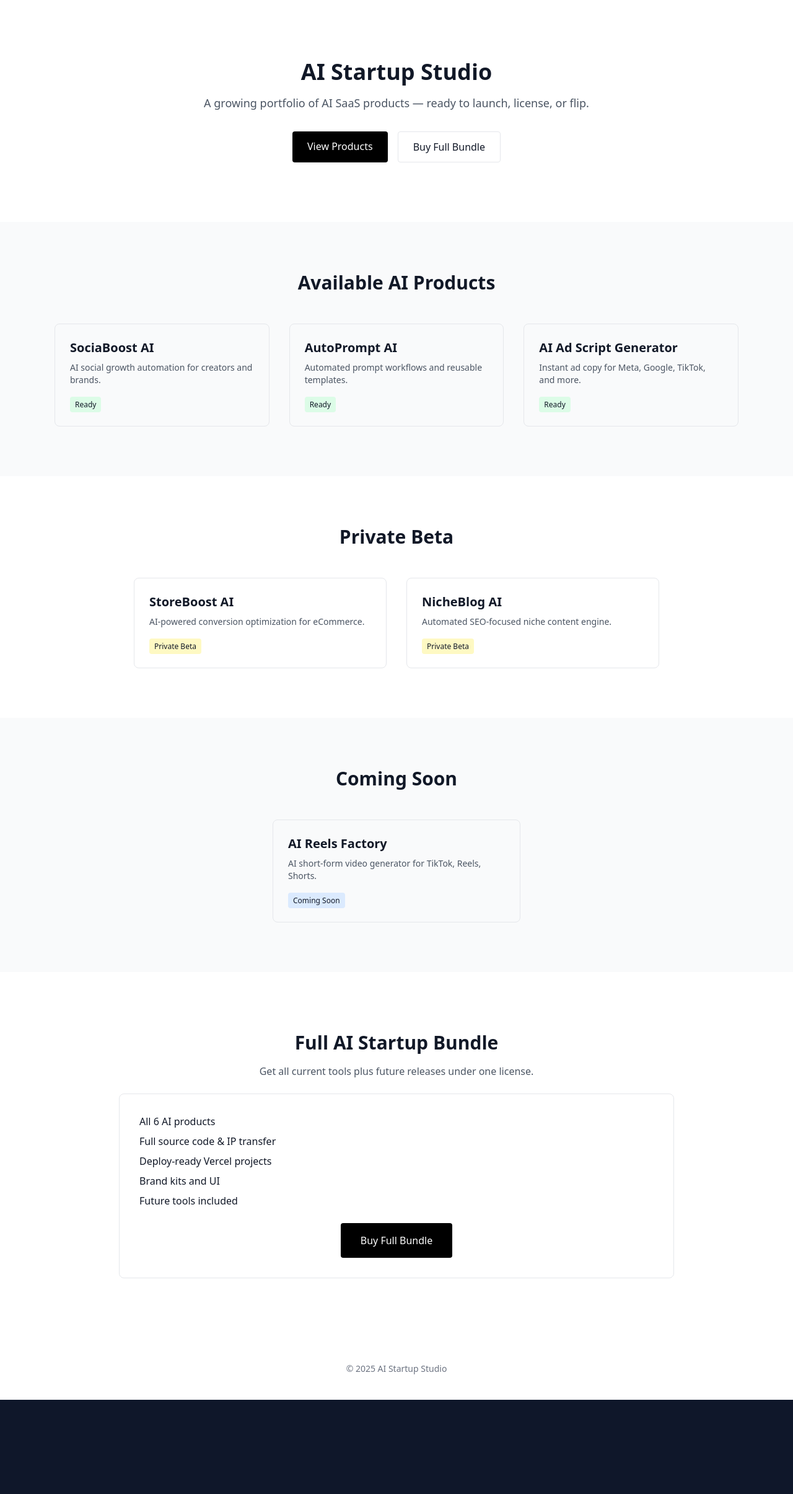
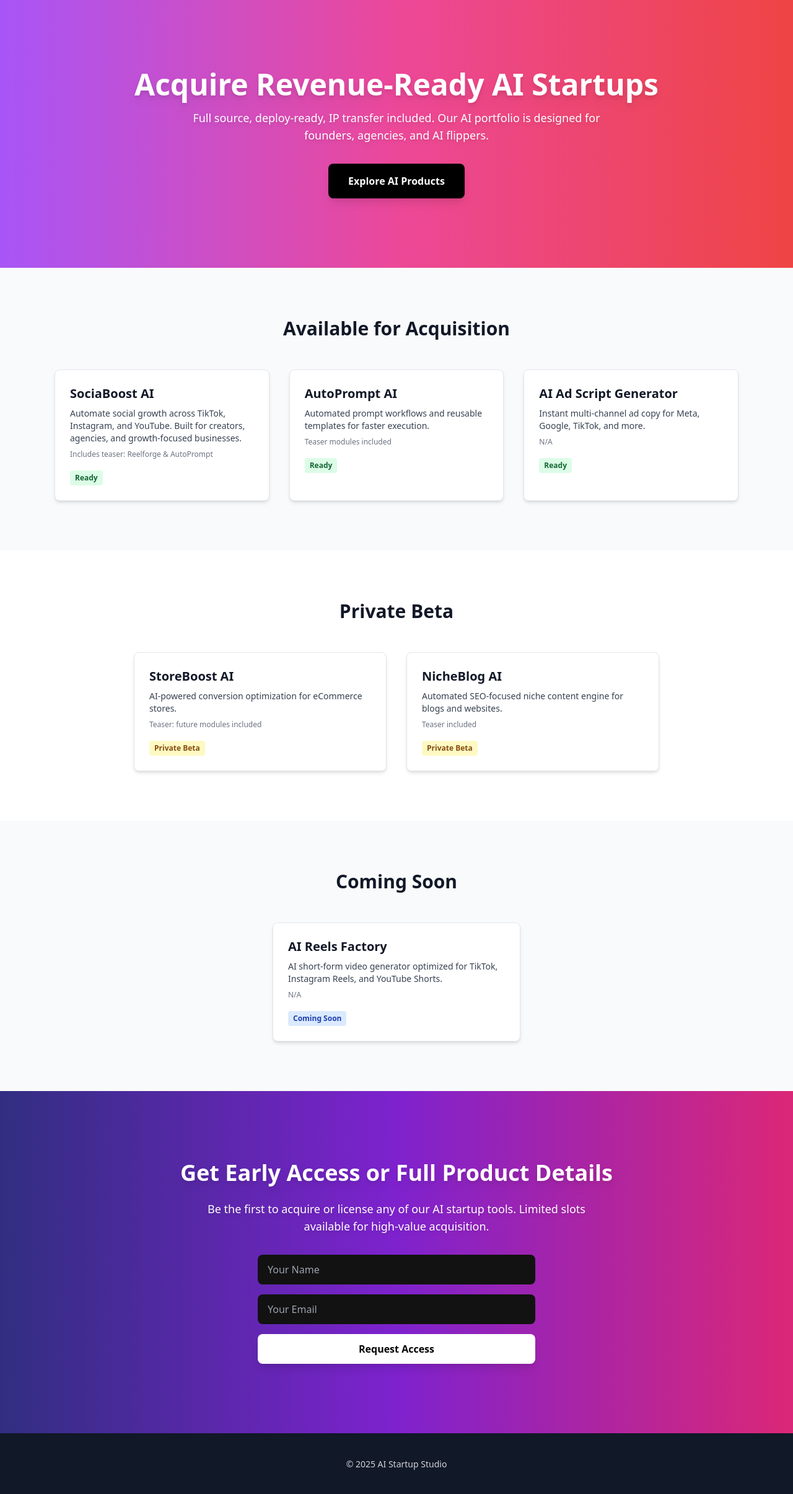
Before and after one commit to hundessa999/ai-startup-studio6, a Next.js app: page / in a window 1280 px wide. Shown: the whole page at 62% size. Before the commit the page ends 2258 px from the top, so only its background shows below. Built offline with nearby package versions, Linux system fonts and the light colour scheme.

Commit message:
Update index.js

```diff
--- a/pages/index.js
+++ b/pages/index.js
@@ -1,48 +1,43 @@
 export default function Home() {
   return (
-    <main className="min-h-screen bg-white text-gray-900">
+    <main className="min-h-screen font-sans bg-white text-gray-900">
 
       {/* HERO */}
-      <section className="py-24 text-center max-w-4xl mx-auto">
-        <h1 className="text-4xl font-bold mb-4">
-          AI Startup Studio
+      <section className="py-28 text-center bg-gradient-to-r from-purple-500 via-pink-500 to-red-500 text-white">
+        <h1 className="text-5xl font-bold mb-4 drop-shadow-lg">
+          Acquire Revenue-Ready AI Startups
         </h1>
-        <p className="text-lg text-gray-600 mb-8">
-          A growing portfolio of AI SaaS products — ready to launch, license, or flip.
+        <p className="text-lg max-w-2xl mx-auto mb-8 drop-shadow-md">
+          Full source, deploy-ready, IP transfer included. Our AI portfolio is designed for founders, agencies, and AI flippers.
         </p>
-        <div className="flex justify-center gap-4">
-          <a href="#available" className="px-6 py-3 bg-black text-white rounded">
-            View Products
-          </a>
-          <a href="#bundle" className="px-6 py-3 border rounded">
-            Buy Full Bundle
-          </a>
-        </div>
+        <a href="#available" className="inline-block px-8 py-4 bg-black text-white rounded-lg font-semibold shadow-lg">
+          Explore AI Products
+        </a>
       </section>
 
-      {/* AVAILABLE */}
+      {/* AVAILABLE TOOLS */}
       <section id="available" className="py-20 bg-gray-50">
-        <h2 className="text-3xl font-semibold text-center mb-12">
-          Available AI Products
-        </h2>
-
+        <h2 className="text-3xl font-semibold text-center mb-12">Available for Acquisition</h2>
         <div className="grid md:grid-cols-3 gap-8 max-w-6xl mx-auto px-6">
 
           <ToolCard
             title="SociaBoost AI"
-            desc="AI social growth automation for creators and brands."
+            desc="Automate social growth across TikTok, Instagram, and YouTube. Built for creators, agencies, and growth-focused businesses."
+            modules="Includes teaser: Reelforge & AutoPrompt"
             status="Ready"
           />
 
           <ToolCard
             title="AutoPrompt AI"
-            desc="Automated prompt workflows and reusable templates."
+            desc="Automated prompt workflows and reusable templates for faster execution."
+            modules="Teaser modules included"
             status="Ready"
           />
 
           <ToolCard
             title="AI Ad Script Generator"
-            desc="Instant ad copy for Meta, Google, TikTok, and more."
+            desc="Instant multi-channel ad copy for Meta, Google, TikTok, and more."
+            modules="N/A"
             status="Ready"
           />
 
@@ -51,21 +46,20 @@ export default function Home() {
 
       {/* PRIVATE BETA */}
       <section className="py-20">
-        <h2 className="text-3xl font-semibold text-center mb-12">
-          Private Beta
-        </h2>
-
+        <h2 className="text-3xl font-semibold text-center mb-12">Private Beta</h2>
         <div className="grid md:grid-cols-2 gap-8 max-w-4xl mx-auto px-6">
 
           <ToolCard
             title="StoreBoost AI"
-            desc="AI-powered conversion optimization for eCommerce."
+            desc="AI-powered conversion optimization for eCommerce stores."
+            modules="Teaser: future modules included"
             status="Private Beta"
           />
 
           <ToolCard
             title="NicheBlog AI"
-            desc="Automated SEO-focused niche content engine."
+            desc="Automated SEO-focused niche content engine for blogs and websites."
+            modules="Teaser included"
             status="Private Beta"
           />
 
@@ -74,68 +68,64 @@ export default function Home() {
 
       {/* COMING SOON */}
       <section className="py-20 bg-gray-50">
-        <h2 className="text-3xl font-semibold text-center mb-12">
-          Coming Soon
-        </h2>
-
+        <h2 className="text-3xl font-semibold text-center mb-12">Coming Soon</h2>
         <div className="max-w-md mx-auto px-6">
           <ToolCard
             title="AI Reels Factory"
-            desc="AI short-form video generator for TikTok, Reels, Shorts."
+            desc="AI short-form video generator optimized for TikTok, Instagram Reels, and YouTube Shorts."
+            modules="N/A"
             status="Coming Soon"
           />
         </div>
       </section>
 
-      {/* BUNDLE */}
-      <section id="bundle" className="py-24 text-center max-w-4xl mx-auto">
-        <h2 className="text-3xl font-semibold mb-4">
-          Full AI Startup Bundle
-        </h2>
-        <p className="text-gray-600 mb-6">
-          Get all current tools plus future releases under one license.
+      {/* EARLY ACCESS / LEAD CAPTURE */}
+      <section className="py-28 bg-gradient-to-r from-indigo-900 via-purple-700 to-pink-600 text-white text-center">
+        <h2 className="text-4xl font-bold mb-6 drop-shadow-lg">Get Early Access or Full Product Details</h2>
+        <p className="text-lg mb-8 max-w-2xl mx-auto drop-shadow-md">
+          Be the first to acquire or license any of our AI startup tools. Limited slots available for high-value acquisition.
         </p>
 
-        <div className="border rounded-lg p-8">
-          <ul className="text-left mb-6 space-y-2">
-            <li>All 6 AI products</li>
-            <li>Full source code & IP transfer</li>
-            <li>Deploy-ready Vercel projects</li>
-            <li>Brand kits and UI</li>
-            <li>Future tools included</li>
-          </ul>
-
-          <a
-            href="#"
-            className="inline-block px-8 py-4 bg-black text-white rounded"
-          >
-            Buy Full Bundle
-          </a>
-        </div>
+        <form className="max-w-md mx-auto flex flex-col gap-4">
+          <input
+            type="text"
+            placeholder="Your Name"
+            className="px-4 py-3 rounded-lg text-black focus:outline-none"
+          />
+          <input
+            type="email"
+            placeholder="Your Email"
+            className="px-4 py-3 rounded-lg text-black focus:outline-none"
+          />
+          <button className="px-6 py-3 bg-white text-black font-semibold rounded-lg shadow-lg">
+            Request Access
+          </button>
+        </form>
       </section>
 
       {/* FOOTER */}
-      <footer className="py-10 text-center text-sm text-gray-500">
+      <footer className="py-10 text-center text-sm text-gray-300 bg-gray-900">
         © 2025 AI Startup Studio
       </footer>
-
     </main>
   );
 }
 
-function ToolCard({ title, desc, status }) {
+// TOOL CARD COMPONENT
+function ToolCard({ title, desc, modules, status }) {
   const statusColor =
     status === "Ready"
-      ? "bg-green-100"
+      ? "bg-green-100 text-green-800"
       : status === "Private Beta"
-      ? "bg-yellow-100"
-      : "bg-blue-100";
+      ? "bg-yellow-100 text-yellow-800"
+      : "bg-blue-100 text-blue-800";
 
   return (
-    <div className="border rounded-lg p-6">
+    <div className="border rounded-lg p-6 bg-white shadow-md hover:shadow-xl transition duration-300">
       <h3 className="text-xl font-semibold mb-2">{title}</h3>
-      <p className="text-sm text-gray-600 mb-4">{desc}</p>
-      <span className={`text-xs px-2 py-1 rounded ${statusColor}`}>
+      <p className="text-sm text-gray-700 mb-2">{desc}</p>
+      {modules && <p className="text-xs text-gray-500 mb-4">{modules}</p>}
+      <span className={`inline-block px-2 py-1 rounded ${statusColor} text-xs font-semibold`}>
         {status}
       </span>
     </div>
```
